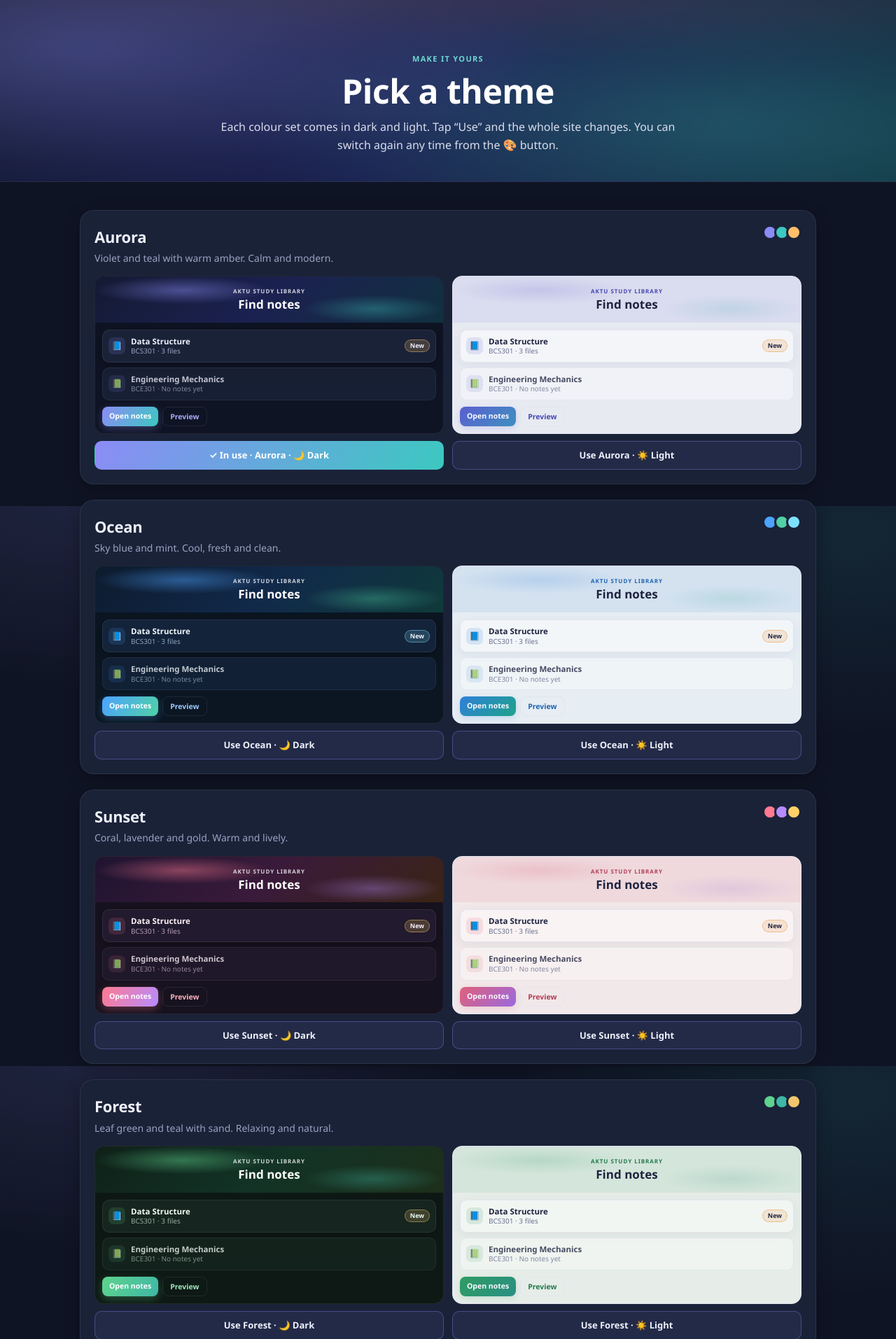
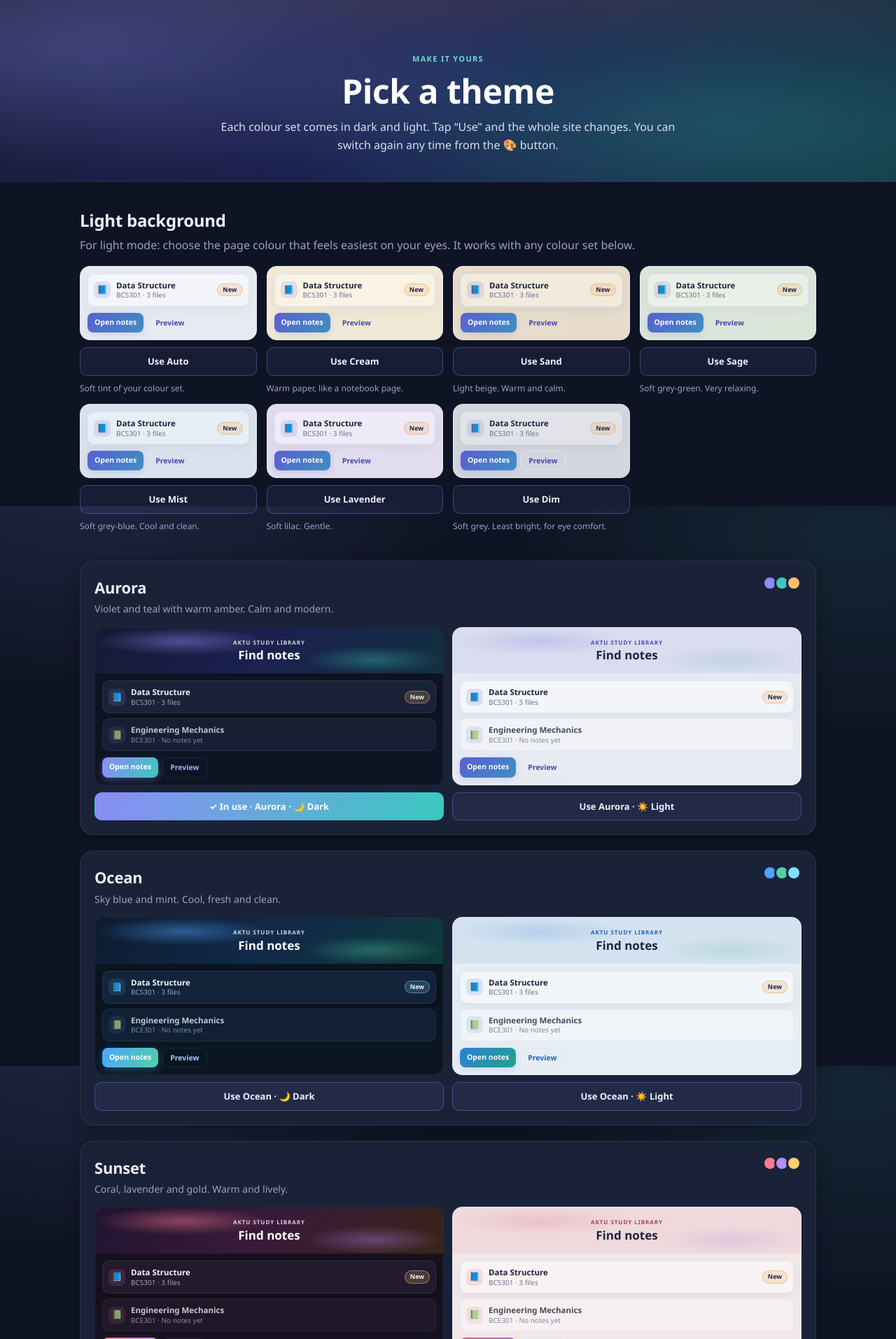
Before and after one commit to utkarshjaiswal001/StudentHubAI, a Flask app: page /themes in a window 1280 px wide. Shown: the part 77-1990 px from the top of the page at 70% size. Run offline with Flask 3, Linux system fonts and the light colour scheme.

Commit message:
Light background tones: cream, sand, sage, mist, lavender, dim
Light mode can now use a soft page colour instead of near-white.
Pick it from the theme menu or the /themes page; saved per browser.

Co-Authored-By: Claude Opus 5.5 <noreply@anthropic.com>

```diff
--- a/app.py
+++ b/app.py
@@ -781,6 +781,7 @@ def inject_user_state():
         "ai_configured": bool(os.environ.get("OPENAI_API_KEY", "").strip()),
         "csrf_token": get_csrf_token(),
         "theme_palettes": THEME_PALETTES,
+        "theme_light_backgrounds": THEME_LIGHT_BACKGROUNDS,
     }
 
 
@@ -1457,6 +1458,17 @@ THEME_PALETTES = [
      "swatches": ["#c084fc", "#f472b6", "#fcd34d"]},
     {"id": "slate", "name": "Slate", "mood": "Quiet grey-blue with soft green. Minimal and easy on the eyes.",
      "swatches": ["#7aa2f7", "#9ece6a", "#e0af68"]},
+]
+
+# Light mode page/card colour choices. "auto" uses the palette's own tint.
+THEME_LIGHT_BACKGROUNDS = [
+    {"id": "auto", "name": "Auto", "color": "", "mood": "Soft tint of your colour set."},
+    {"id": "cream", "name": "Cream", "color": "#f1e9d6", "mood": "Warm paper, like a notebook page."},
+    {"id": "sand", "name": "Sand", "color": "#e7dccb", "mood": "Light beige. Warm and calm."},
+    {"id": "sage", "name": "Sage", "color": "#dbe5da", "mood": "Soft grey-green. Very relaxing."},
+    {"id": "mist", "name": "Mist", "color": "#d9e2ec", "mood": "Soft grey-blue. Cool and clean."},
+    {"id": "lavender", "name": "Lavender", "color": "#e2dcef", "mood": "Soft lilac. Gentle."},
+    {"id": "dim", "name": "Dim", "color": "#d3d6dd", "mood": "Soft grey. Least bright, for eye comfort."},
 ]
 
 
--- a/static/css/dark-auto.css
+++ b/static/css/dark-auto.css
@@ -1,5 +1,5 @@
 /* Generated by .studenthub-build/make_dark_css.py. Do not edit by hand;
-   put hand-made dark styles in dark.css instead. */
+   put hand-made theme styles in dark.css or theme-ui.css instead. */
 
 /* style.css */
 html[data-theme="dark"] .navbar {
--- a/static/css/palettes.css
+++ b/static/css/palettes.css
@@ -206,3 +206,43 @@
     --hero-gradient: linear-gradient(135deg, #2b3247 0%, #38425e 50%, #2f4550 100%);
     --button-gradient: linear-gradient(135deg, #4a6fc4, #4a8fa8);
 }
+
+/* ---------- Light background tones (light mode only) ----------
+   <html data-bg="..."> swaps the page and card colours behind any palette.
+   "auto" (no override) keeps the palette's own soft tint. */
+[data-theme="light"][data-bg="cream"] {
+    --background: #f1e9d6;
+    --surface: #f9f3e6;
+    --surface-2: #efe6d2;
+    --input-bg: #fcf8ee;
+}
+[data-theme="light"][data-bg="sand"] {
+    --background: #e7dccb;
+    --surface: #f2eadd;
+    --surface-2: #e4d9c6;
+    --input-bg: #f6f0e6;
+}
+[data-theme="light"][data-bg="sage"] {
+    --background: #dbe5da;
+    --surface: #e9f0e7;
+    --surface-2: #d8e2d6;
+    --input-bg: #f0f5ee;
+}
+[data-theme="light"][data-bg="mist"] {
+    --background: #d9e2ec;
+    --surface: #e8eef5;
+    --surface-2: #d6dfea;
+    --input-bg: #eff3f8;
+}
+[data-theme="light"][data-bg="lavender"] {
+    --background: #e2dcef;
+    --surface: #eeeaf7;
+    --surface-2: #dfd9ec;
+    --input-bg: #f4f1fa;
+}
+[data-theme="light"][data-bg="dim"] {
+    --background: #d3d6dd;
+    --surface: #e1e3e9;
+    --surface-2: #d0d3da;
+    --input-bg: #e8eaef;
+}
--- a/static/css/theme-ui.css
+++ b/static/css/theme-ui.css
@@ -488,3 +488,72 @@ html[data-theme="light"] textarea {
     color: #fbfaff;
     box-shadow: 0 3px 10px rgba(var(--c1), .18);
 }
+
+/* ---------- Light background tones in the 🎨 menu ---------- */
+
+.theme-bg-row {
+    display: flex;
+    flex-wrap: wrap;
+    gap: 6px;
+}
+
+.theme-bg-btn {
+    width: 28px;
+    height: 28px;
+    padding: 0;
+    border: 2px solid var(--border);
+    border-radius: 50%;
+    cursor: pointer;
+    transition: transform .15s ease, box-shadow .15s ease;
+}
+
+.theme-bg-btn.is-auto {
+    background: linear-gradient(135deg, rgba(var(--c1), .35), rgba(var(--c2), .35));
+}
+
+.theme-bg-btn:hover {
+    transform: scale(1.1);
+}
+
+.theme-bg-btn[aria-pressed="true"] {
+    border-color: rgb(var(--c1));
+    box-shadow: 0 0 0 3px rgba(var(--c1), .25);
+}
+
+.theme-bg-name {
+    min-height: 1.2em;
+    margin: 8px 2px 0;
+    color: var(--muted);
+    font-size: 12px;
+}
+
+/* ---------- Light background section on /themes ---------- */
+
+.theme-bg-gallery {
+    width: min(1180px, 100%);
+    margin: 0 auto;
+    padding: 36px 5% 0;
+}
+
+.theme-bg-gallery-head h2 {
+    margin: 0 0 4px;
+    color: var(--dark);
+    font-size: 24px;
+}
+
+.theme-bg-gallery-head p {
+    margin: 0 0 16px;
+    color: var(--muted);
+}
+
+.theme-bg-grid {
+    display: grid;
+    grid-template-columns: repeat(auto-fill, minmax(200px, 1fr));
+    gap: 14px;
+}
+
+.theme-bg-mood {
+    color: var(--muted);
+    font-size: 12px;
+    line-height: 1.4;
+}
--- a/static/js/theme_gallery.js
+++ b/static/js/theme_gallery.js
@@ -1,21 +1,36 @@
-// Theme gallery: "Use" buttons apply a theme and mark the one in use.
+// Theme gallery: "Use" buttons apply a theme or light background and mark the one in use.
 (function () {
+    function setLabel(button, active, base) {
+        button.classList.toggle("is-active", active);
+        button.setAttribute("aria-pressed", String(active));
+        button.textContent = (active ? "✓ In use · " : "Use ") + base;
+    }
+
     function mark() {
         var theme = window.StudentHubTheme;
         if (!theme) return;
-        document.querySelectorAll(".theme-use-button").forEach(function (button) {
+        document.querySelectorAll(".theme-use-button[data-palette]").forEach(function (button) {
             var active = button.dataset.mode === theme.mode() && button.dataset.palette === theme.palette();
-            button.classList.toggle("is-active", active);
-            button.setAttribute("aria-pressed", String(active));
-            var base = button.textContent.replace(/^✓ In use · |^Use /, "");
-            button.textContent = (active ? "✓ In use · " : "Use ") + base;
+            setLabel(button, active, button.textContent.replace(/^✓ In use · |^Use /, ""));
+        });
+        document.querySelectorAll(".theme-bg-use").forEach(function (button) {
+            var active = theme.mode() === "light" && button.dataset.bg === theme.background();
+            setLabel(button, active, button.textContent.replace(/^✓ In use · |^Use /, ""));
+        });
+        // Background previews show the colour set currently in use.
+        document.querySelectorAll("[data-follow-palette]").forEach(function (sample) {
+            sample.setAttribute("data-palette", theme.palette());
         });
     }
 
     document.addEventListener("click", function (event) {
         var button = event.target.closest(".theme-use-button");
         if (!button || !window.StudentHubTheme) return;
-        window.StudentHubTheme.apply(button.dataset.mode, button.dataset.palette);
+        if (button.dataset.bg) {
+            window.StudentHubTheme.apply("light", null, button.dataset.bg);
+        } else {
+            window.StudentHubTheme.apply(button.dataset.mode, button.dataset.palette);
+        }
     });
     document.addEventListener("studenthub:theme", mark);
     window.addEventListener("load", mark);
--- a/static/js/theme_toggle.js
+++ b/static/js/theme_toggle.js
@@ -5,6 +5,8 @@
     var root = document.documentElement;
     var dataEl = document.getElementById("theme-palettes");
     var palettes = dataEl ? JSON.parse(dataEl.textContent) : [];
+    var bgEl = document.getElementById("theme-backgrounds");
+    var backgrounds = bgEl ? JSON.parse(bgEl.textContent) : [];
 
     function mode() {
         return root.getAttribute("data-theme") === "light" ? "light" : "dark";
@@ -14,19 +16,28 @@
         return root.getAttribute("data-palette") || "aurora";
     }
 
-    function apply(newMode, newPalette) {
+    function background() {
+        return root.getAttribute("data-bg") || "auto";
+    }
+
+    function apply(newMode, newPalette, newBackground) {
         root.classList.add("theme-switching");
         if (newMode) root.setAttribute("data-theme", newMode);
         if (newPalette) root.setAttribute("data-palette", newPalette);
+        if (newBackground) root.setAttribute("data-bg", newBackground);
         try {
             localStorage.setItem("sh-theme", mode());
             localStorage.setItem("sh-palette", palette());
+            localStorage.setItem("sh-bg", background());
         } catch (e) { /* private browsing: still works for this page */ }
         setTimeout(function () { root.classList.remove("theme-switching"); }, 400);
         document.dispatchEvent(new CustomEvent("studenthub:theme"));
     }
 
-    window.StudentHubTheme = { apply: apply, mode: mode, palette: palette, palettes: palettes };
+    window.StudentHubTheme = {
+        apply: apply, mode: mode, palette: palette, background: background,
+        palettes: palettes, backgrounds: backgrounds
+    };
 
     function el(tag, className, text) {
         var node = document.createElement(tag);
@@ -80,6 +91,23 @@
         });
         panel.appendChild(list);
 
+        if (backgrounds.length) {
+            panel.appendChild(el("p", "theme-panel-label", "Light background"));
+            var tones = el("div", "theme-bg-row");
+            backgrounds.forEach(function (bg) {
+                var b = el("button", "theme-bg-btn" + (bg.id === "auto" ? " is-auto" : ""));
+                b.type = "button";
+                b.dataset.bg = bg.id;
+                b.title = bg.name + ": " + bg.mood;
+                b.setAttribute("aria-label", "Light background: " + bg.name);
+                if (bg.color) b.style.background = bg.color;
+                b.addEventListener("click", function () { apply("light", null, bg.id); });
+                tones.appendChild(b);
+            });
+            panel.appendChild(tones);
+            panel.appendChild(el("p", "theme-bg-name"));
+        }
+
         var more = el("a", "theme-gallery-link", "See all themes with previews →");
         more.href = "/themes";
         panel.appendChild(more);
@@ -91,6 +119,16 @@
             panel.querySelectorAll(".theme-palette-btn").forEach(function (b) {
                 b.setAttribute("aria-pressed", String(b.dataset.palette === palette()));
             });
+            panel.querySelectorAll(".theme-bg-btn").forEach(function (b) {
+                b.setAttribute("aria-pressed", String(b.dataset.bg === background()));
+            });
+            var label = panel.querySelector(".theme-bg-name");
+            if (label) {
+                var current = backgrounds.filter(function (bg) { return bg.id === background(); })[0];
+                label.textContent = mode() === "light"
+                    ? (current ? current.name + " · " + current.mood : "")
+                    : "Used in light mode.";
+            }
         }
 
         function open(show) {
--- a/templates/_theme_assets.html
+++ b/templates/_theme_assets.html
@@ -1,8 +1,9 @@
-<script>(function(){var t,p,ok={{ theme_palettes|map(attribute='id')|list|tojson }};try{t=localStorage.getItem("sh-theme");p=localStorage.getItem("sh-palette");}catch(e){}var d=document.documentElement;d.setAttribute("data-theme",t==="light"?"light":"dark");d.setAttribute("data-palette",ok.indexOf(p)>-1?p:"aurora");})();</script>
-    <link rel="stylesheet" href="{{ url_for('static', filename='css/palettes.css', v=2) }}">
+<script>(function(){var t,p,ok={{ theme_palettes|map(attribute='id')|list|tojson }};try{t=localStorage.getItem("sh-theme");p=localStorage.getItem("sh-palette");}catch(e){}var d=document.documentElement;d.setAttribute("data-theme",t==="light"?"light":"dark");d.setAttribute("data-palette",ok.indexOf(p)>-1?p:"aurora");var b,bgs={{ theme_light_backgrounds|map(attribute='id')|list|tojson }};try{b=localStorage.getItem("sh-bg");}catch(e){}d.setAttribute("data-bg",bgs.indexOf(b)>-1?b:"auto");})();</script>
+    <link rel="stylesheet" href="{{ url_for('static', filename='css/palettes.css', v=3) }}">
     <link rel="stylesheet" href="{{ url_for('static', filename='css/dark-auto.css', v=3) }}">
     <link rel="stylesheet" href="{{ url_for('static', filename='css/light-auto.css', v=1) }}">
     <link rel="stylesheet" href="{{ url_for('static', filename='css/dark.css', v=2) }}">
-    <link rel="stylesheet" href="{{ url_for('static', filename='css/theme-ui.css', v=3) }}">
+    <link rel="stylesheet" href="{{ url_for('static', filename='css/theme-ui.css', v=5) }}">
     <script type="application/json" id="theme-palettes">{{ theme_palettes|tojson }}</script>
-    <script src="{{ url_for('static', filename='js/theme_toggle.js', v=2) }}" defer></script>
+    <script type="application/json" id="theme-backgrounds">{{ theme_light_backgrounds|tojson }}</script>
+    <script src="{{ url_for('static', filename='js/theme_toggle.js', v=3) }}" defer></script>
--- a/templates/themes.html
+++ b/templates/themes.html
@@ -26,6 +26,34 @@
         <h1>Pick a theme</h1>
         <p>Each colour set comes in dark and light. Tap “Use” and the whole site changes. You can switch again any time from the 🎨 button.</p>
     </header>
+
+    <section class="theme-bg-gallery" aria-labelledby="light-bg-title">
+        <div class="theme-bg-gallery-head">
+            <h2 id="light-bg-title">Light background</h2>
+            <p>For light mode: choose the page colour that feels easiest on your eyes. It works with any colour set below.</p>
+        </div>
+        <div class="theme-bg-grid">
+            {% for bg in theme_light_backgrounds %}
+            <div class="theme-sample-wrap">
+                <div class="theme-sample" data-theme="light" data-palette="aurora" data-bg="{{ bg.id }}" data-follow-palette aria-hidden="true">
+                    <div class="ts-body">
+                        <div class="ts-card">
+                            <span class="ts-icon">📘</span>
+                            <span class="ts-copy"><b>Data Structure</b><small>BCS301 · 3 files</small></span>
+                            <span class="ts-badge">New</span>
+                        </div>
+                        <div class="ts-actions">
+                            <span class="ts-button">Open notes</span>
+                            <span class="ts-link">Preview</span>
+                        </div>
+                    </div>
+                </div>
+                <button class="theme-use-button theme-bg-use" type="button" data-bg="{{ bg.id }}" title="{{ bg.mood }}">Use {{ bg.name }}</button>
+                <small class="theme-bg-mood">{{ bg.mood }}</small>
+            </div>
+            {% endfor %}
+        </div>
+    </section>
 
     <main class="theme-gallery">
         {% for palette in theme_palettes %}
@@ -70,6 +98,6 @@
     </main>
 
     <footer><p>© 2026 StudentHub AI | Developed by <strong>Utkarsh Jaiswal</strong></p></footer>
-    <script src="{{ url_for('static', filename='js/theme_gallery.js', v=1) }}" defer></script>
+    <script src="{{ url_for('static', filename='js/theme_gallery.js', v=2) }}" defer></script>
 </body>
 </html>
```
Also changed, not shown: DEMO_AND_VIVA.md (+2 -2 lines), PLAN_OF_ACTION.md (+1 -1 lines), tests/test_phase1_security.py (+14 -0 lines), README.md.
